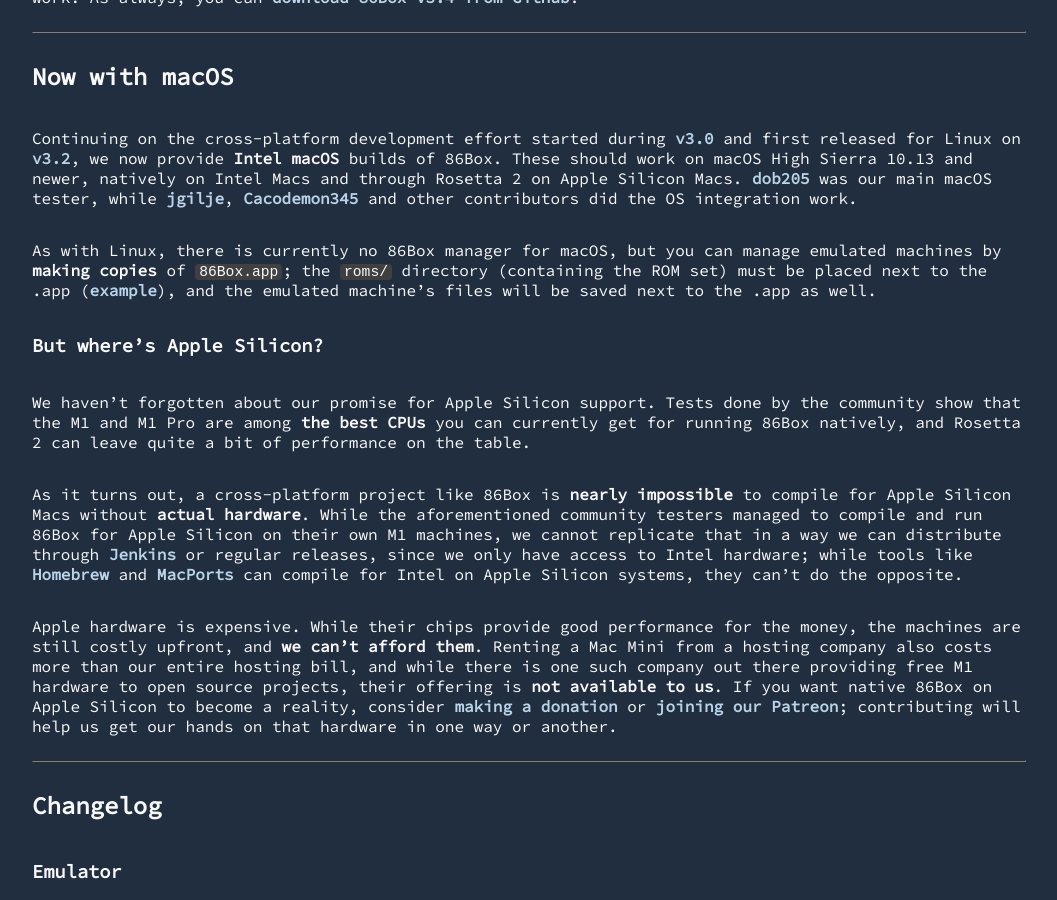
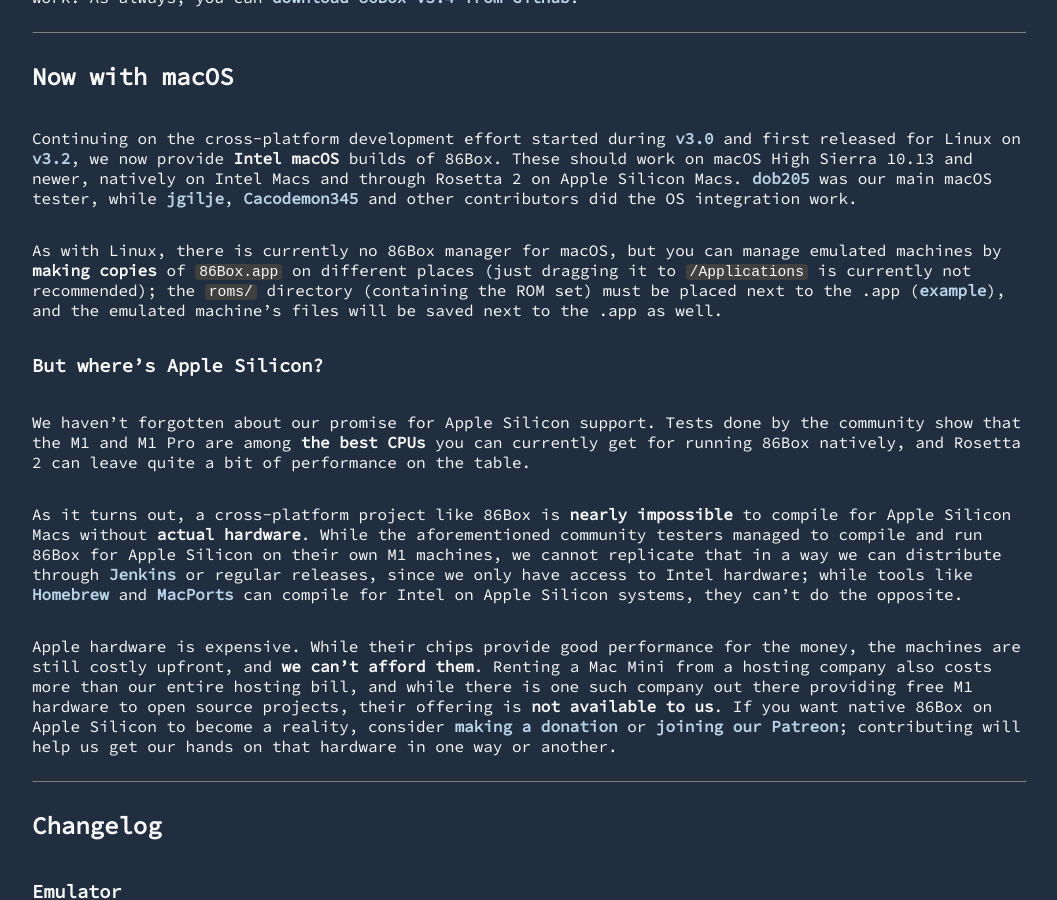
Before and after one commit to 86Box/86box.github.io, a Jekyll site: the page built from _posts/2022-04-20-86box-v3-4.md, in a window 1280 px wide and 900 px high, scrolled down 999 px. Shown: the whole window, without its empty margins (112-1169 px from the left). Built offline with Jekyll 4.4.1, drawn with Linux system fonts in a browser that asks for light colours.

Commit message:
Clarify macOS app bundle location

```diff
--- a/_posts/2022-04-20-86box-v3-4.md
+++ b/_posts/2022-04-20-86box-v3-4.md
@@ -16,7 +16,7 @@
 
 Continuing on the cross-platform development effort started during [v3.0]({% post_url 2021-12-01-86box-v3-0 %}#linux) and first released for Linux on [v3.2]({% post_url 2022-02-16-86box-v3-2 %}#now-with-linux), we now provide **Intel macOS** builds of 86Box. These should work on macOS High Sierra 10.13 and newer, natively on Intel Macs and through Rosetta 2 on Apple Silicon Macs. [dob205](https://github.com/dob205) was our main macOS tester, while [**jgilje**](https://github.com/jgilje), [**Cacodemon345**](https://github.com/Cacodemon345) and other contributors did the OS integration work.
 
-As with Linux, there is currently no 86Box manager for macOS, but you can manage emulated machines by **making copies** of `86Box.app`; the `roms/` directory (containing the ROM set) must be placed next to the .app ([example](/assets/images/v3.4/roms.png)\), and the emulated machine's files will be saved next to the .app as well.
+As with Linux, there is currently no 86Box manager for macOS, but you can manage emulated machines by **making copies** of `86Box.app` on different places (just dragging it to `/Applications` is currently not recommended); the `roms/` directory (containing the ROM set) must be placed next to the .app ([example](/assets/images/v3.4/roms.png)\), and the emulated machine's files will be saved next to the .app as well.
 
 ### But where's Apple Silicon?
 
```
